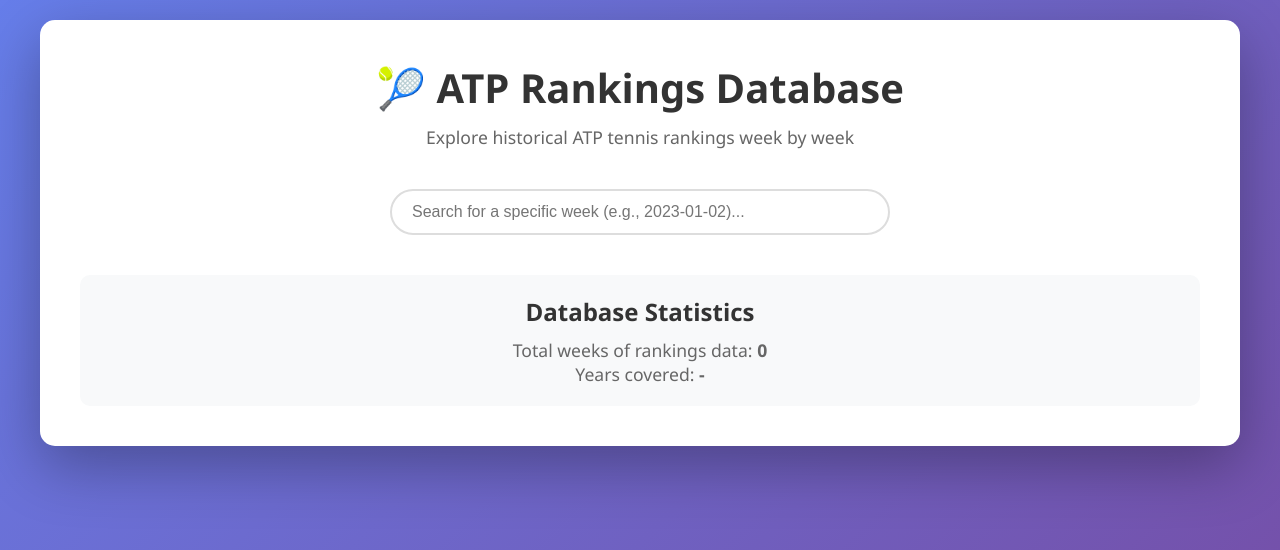
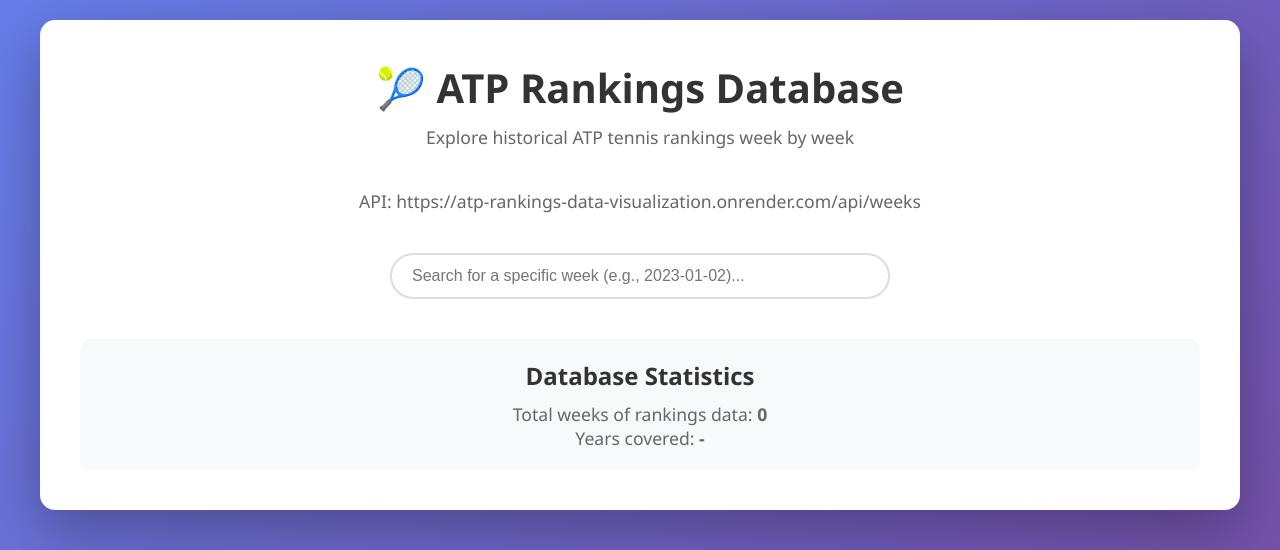
Before and after one commit to Jupiterian/ATP-Rankings-API, a FastAPI app: page / in a window 1280 px wide. Shown: the top 550 px of the page. Run offline with FastAPI, Linux system fonts and the light colour scheme.

Commit message:
added api link to website page

```diff
--- a/templates/index.html
+++ b/templates/index.html
@@ -156,7 +156,7 @@
     <div class="container">
         <h1>🎾 ATP Rankings Database</h1>
         <p class="subtitle">Explore historical ATP tennis rankings week by week</p>
-
+        <p class="subtitle">API: https://atp-rankings-data-visualization.onrender.com/api/weeks </p>
         <div class="search-box">
             <input type="text" id="searchInput" placeholder="Search for a specific week (e.g., 2023-01-02)...">
         </div>
```
